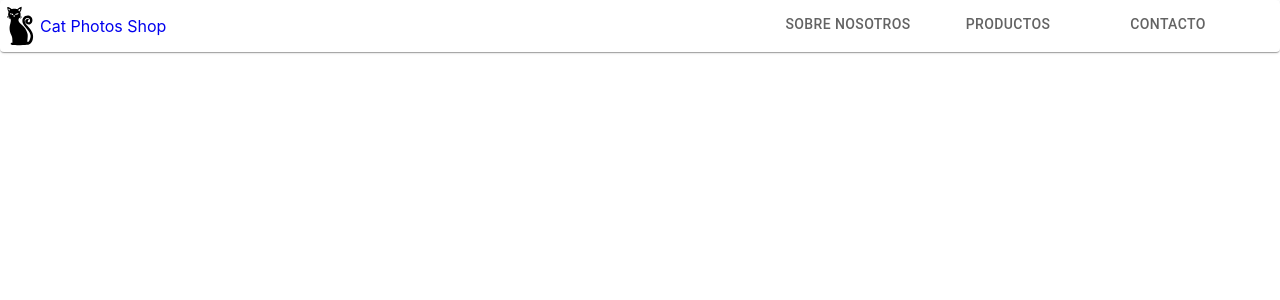
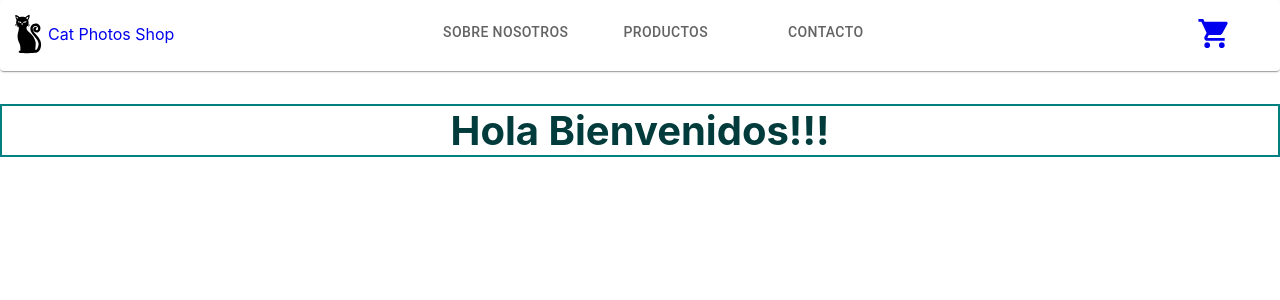
Before and after one commit to GiulianaOlmos/ecommerce-cat-photos, a React (Create React App) app: page / in a window 1280 px wide. Shown: the top 300 px of the page. Built offline with nearby package versions, Linux system fonts and the light colour scheme.

Commit message:
CartWidget-ItemListContainer  Olmos

```diff
--- a/src/App.css
+++ b/src/App.css
@@ -36,3 +36,10 @@
     transform: rotate(360deg);
   }
 }
+
+.greetingClass{
+  border: 2px solid teal;
+  text-align: center;
+  color: rgb(1, 59, 59);
+  font-size: 40px;
+}
--- a/src/App.js
+++ b/src/App.js
@@ -1,9 +1,14 @@
-import './App.css';
-import NavBar from './Components/NavBar/NavBar';
+import "./App.css";
+import NavBar from "./Components/NavBar/NavBar";
+import ItemListContainer from "./Components/ItemListContainer/ItemListContainer";
 
 function App() {
   return (
-    <NavBar />
+    <>
+      <NavBar />
+      <ItemListContainer greeting="Hola Bienvenidos!!!">
+      </ ItemListContainer>
+    </>
   );
 }
 
--- /dev/null
+++ b/src/Components/CartWidget/CartWidget.js
@@ -0,0 +1,12 @@
+import React from "react";
+import ShoppingCartIcon from "@material-ui/icons/ShoppingCart";
+
+function CartWidget() {
+  return (
+    <a href="/">
+      <ShoppingCartIcon fontSize="large" className="cartWidgetClass" />
+    </a>
+  );
+}
+
+export default CartWidget;
--- /dev/null
+++ b/src/Components/ItemListContainer/ItemListContainer.js
@@ -0,0 +1,11 @@
+import React from "react";
+
+function ItemListContainer(props) {
+  return (
+    <div>
+      <h2 className="greetingClass">{props.greeting}</h2>
+    </div>
+  );
+}
+
+export default ItemListContainer;
--- a/src/Components/NavBar/NavBar.css
+++ b/src/Components/NavBar/NavBar.css
@@ -4,6 +4,7 @@
 }
 .aClass{
     text-decoration: none;
+    padding: 0.5rem;
 }
 
 .divClass{
@@ -16,5 +17,9 @@
 
 .tabsClass{
     width: 40%;
-    padding-left: 40%;
+    padding: 0.5rem;
 }
+
+.cartWidgetClass{
+    margin: 1rem 3rem 1rem 1rem;
+}
--- a/src/Components/NavBar/NavBar.js
+++ b/src/Components/NavBar/NavBar.js
@@ -3,6 +3,7 @@ import Paper from '@material-ui/core/Paper';
 import Tabs from '@material-ui/core/Tabs';
 import Tab from '@material-ui/core/Tab';
 import cat from '../../Assets/cat.svg';
+import CartWidget from '../CartWidget/CartWidget';
 import './NavBar.css'
 
 function NavBar() {
@@ -19,6 +20,7 @@ function NavBar() {
                 <Tab label="Productos" />
                 <Tab label="Contacto" />
             </Tabs>
+            <CartWidget />
         </Paper>
     )
 }
```
